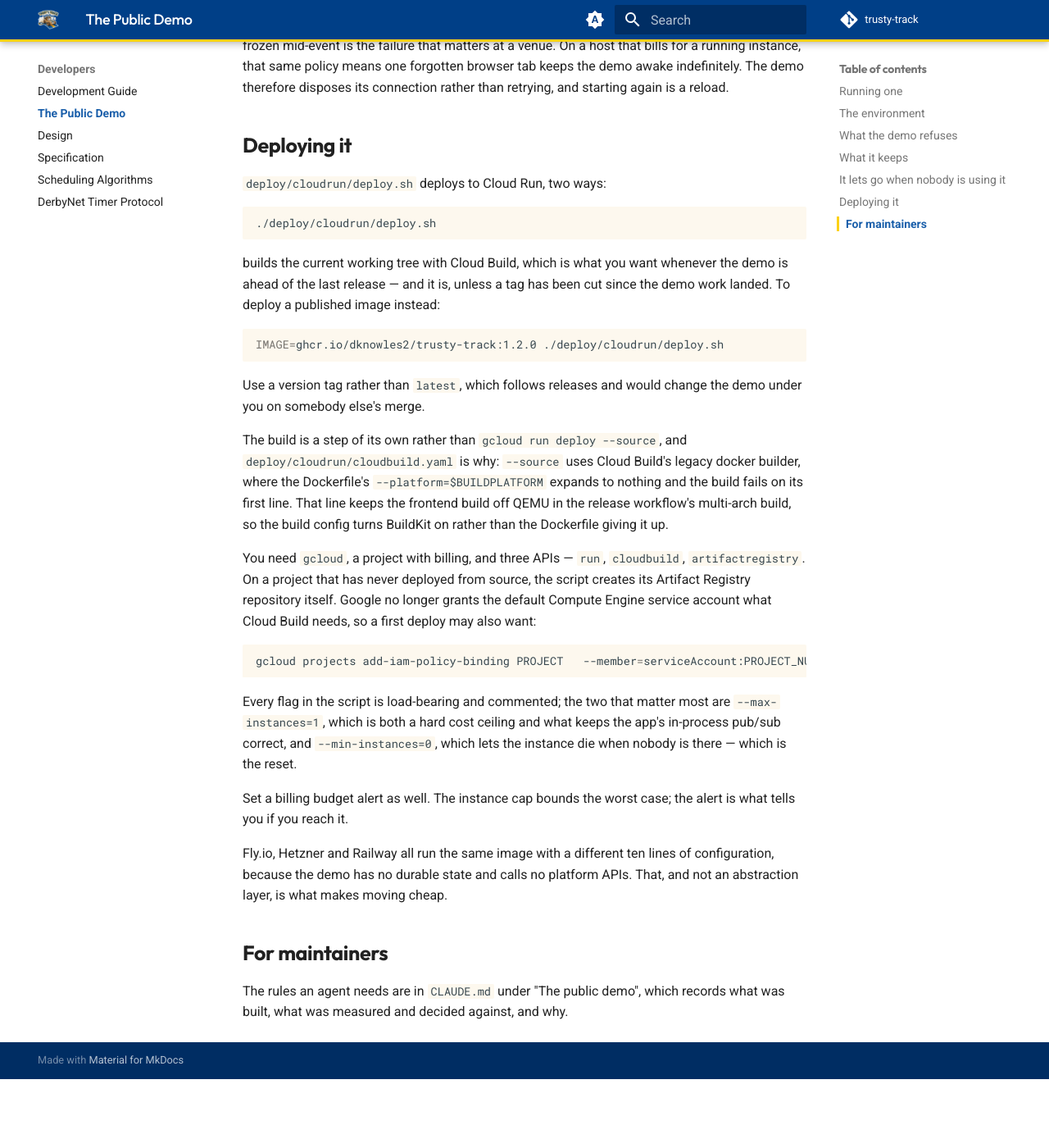
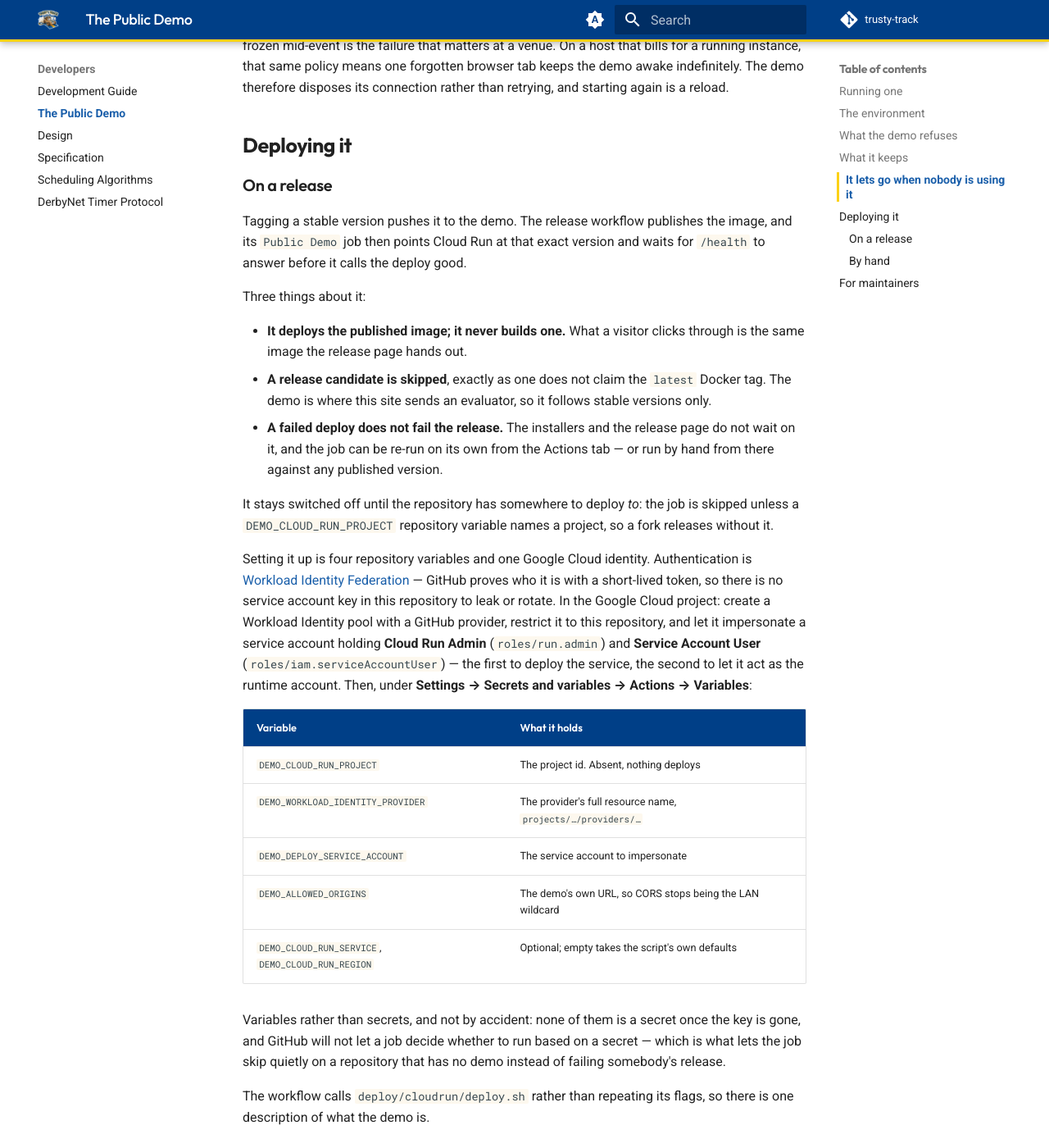
Before and after one commit to dknowles2/trusty-track, an MkDocs documentation site: the page built from docs/demo.md, in a window 1280 px wide and 1400 px high, scrolled down 1771 px. Shown: the whole window at 82% size. Built offline with MkDocs 1.6.1 and Material for MkDocs 9.7.7, drawn with Linux system fonts in a browser that asks for light colours; comment, search, counter and statistics services are not loaded; before the commit the page ends 3087 px from its top, so only the background shows below that.

Commit message:
Push the public demo to Cloud Run when a version is released (#479)
The demo was deployed by hand, so it sat on whatever version somebody last
remembered to push. Tagging a stable version now points Cloud Run at the image
that release just published.

Four things it does deliberately:

* It deploys the published image and never builds one, which is the `IMAGE=`
  arm of `deploy/cloudrun/deploy.sh`. What a visitor clicks through is
  byte-for-byte the image the release page hands out, and the workflow needs no
  Cloud Build permissions at all.

* It calls `deploy.sh` rather than repeating its flags. Those flags are the
  description of what the demo is — one instance for the in-process pub/sub,
  zero minimum so the instance dying is the reset — and a second copy in a
  workflow would be free to disagree with the script a maintainer runs by hand.

* Configuration is repository variables rather than secrets, and the reason is
  mechanical as well as tidy: `secrets` is not readable from a job-level `if`
  and `vars` is, so `if: vars.DEMO_CLOUD_RUN_PROJECT != ''` lets a fork — or
  this repository before anybody wires up a project — skip the job instead of
  failing a release. Keyless auth is what makes that possible, since there is
  then no key that had to be a secret.

* The release does not wait on it. `create-release` needs the image and the two
  installers and deliberately not this, so a Cloud Run outage cannot hold up the
  release page; the job re-runs on its own from the Actions tab. Pre-releases
  are skipped for the same reason they do not claim `latest`.

`/health` is polled afterwards, which is not decoration: Cloud Run calls a
revision healthy as soon as the container answers on `$PORT`, which happens
before seeding has finished — and with `--min-instances=0` there is nothing
running to ask until somebody asks, so the check doubles as the cold start.

Untested against a real project; the first tag is the first live run, and the
health poll is what makes a bad one loud.

Co-authored-by: Claude Opus 5 <noreply@anthropic.com>

````diff
--- a/docs/demo.md
+++ b/docs/demo.md
@@ -68,6 +68,57 @@ disposes its connection rather than retrying, and starting again is a reload.
 
 ## Deploying it
 
+### On a release
+
+Tagging a stable version pushes it to the demo. The release workflow publishes
+the image, and its `Public Demo` job then points Cloud Run at that exact
+version and waits for `/health` to answer before it calls the deploy good.
+
+Three things about it:
+
+- **It deploys the published image; it never builds one.** What a visitor
+  clicks through is the same image the release page hands out.
+- **A release candidate is skipped**, exactly as one does not claim the
+  `latest` Docker tag. The demo is where this site sends an evaluator, so it
+  follows stable versions only.
+- **A failed deploy does not fail the release.** The installers and the release
+  page do not wait on it, and the job can be re-run on its own from the Actions
+  tab — or run by hand from there against any published version.
+
+It stays switched off until the repository has somewhere to deploy *to*: the
+job is skipped unless a `DEMO_CLOUD_RUN_PROJECT` repository variable names a
+project, so a fork releases without it.
+
+Setting it up is four repository variables and one Google Cloud identity.
+Authentication is [Workload Identity
+Federation](https://cloud.google.com/iam/docs/workload-identity-federation) —
+GitHub proves who it is with a short-lived token, so there is no service
+account key in this repository to leak or rotate. In the Google Cloud project:
+create a Workload Identity pool with a GitHub provider, restrict it to this
+repository, and let it impersonate a service account holding **Cloud Run Admin**
+(`roles/run.admin`) and **Service Account User** (`roles/iam.serviceAccountUser`)
+— the first to deploy the service, the second to let it act as the runtime
+account. Then, under **Settings → Secrets and variables → Actions →
+Variables**:
+
+| Variable | What it holds |
+| --- | --- |
+| `DEMO_CLOUD_RUN_PROJECT` | The project id. Absent, nothing deploys |
+| `DEMO_WORKLOAD_IDENTITY_PROVIDER` | The provider's full resource name, `projects/…/providers/…` |
+| `DEMO_DEPLOY_SERVICE_ACCOUNT` | The service account to impersonate |
+| `DEMO_ALLOWED_ORIGINS` | The demo's own URL, so CORS stops being the LAN wildcard |
+| `DEMO_CLOUD_RUN_SERVICE`, `DEMO_CLOUD_RUN_REGION` | Optional; empty takes the script's own defaults |
+
+Variables rather than secrets, and not by accident: none of them is a secret
+once the key is gone, and GitHub will not let a job decide whether to run based
+on a secret — which is what lets the job skip quietly on a repository that has
+no demo instead of failing somebody's release.
+
+The workflow calls `deploy/cloudrun/deploy.sh` rather than repeating its flags,
+so there is one description of what the demo is.
+
+### By hand
+
 `deploy/cloudrun/deploy.sh` deploys to Cloud Run, two ways:
 
 ```bash
````
Also changed, not shown: CLAUDE.md (+9 -0 lines), 2 other files.
